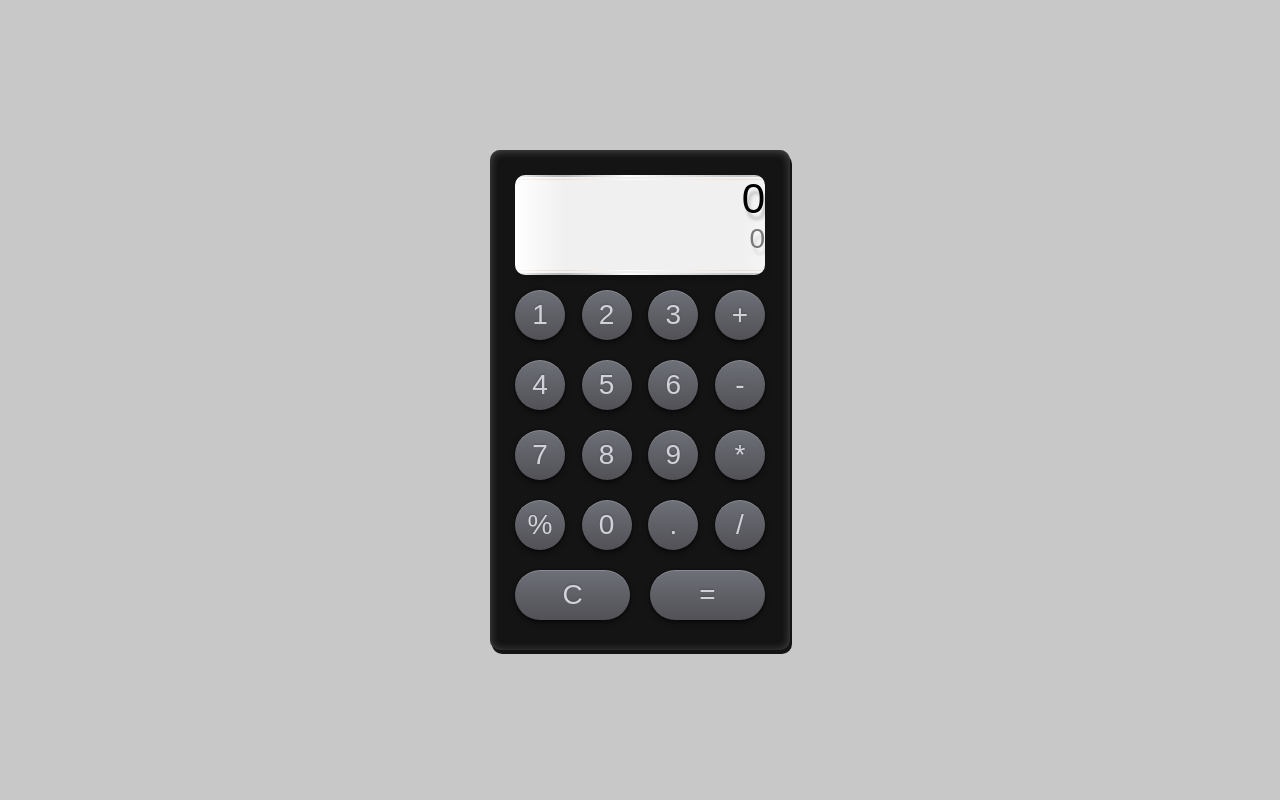
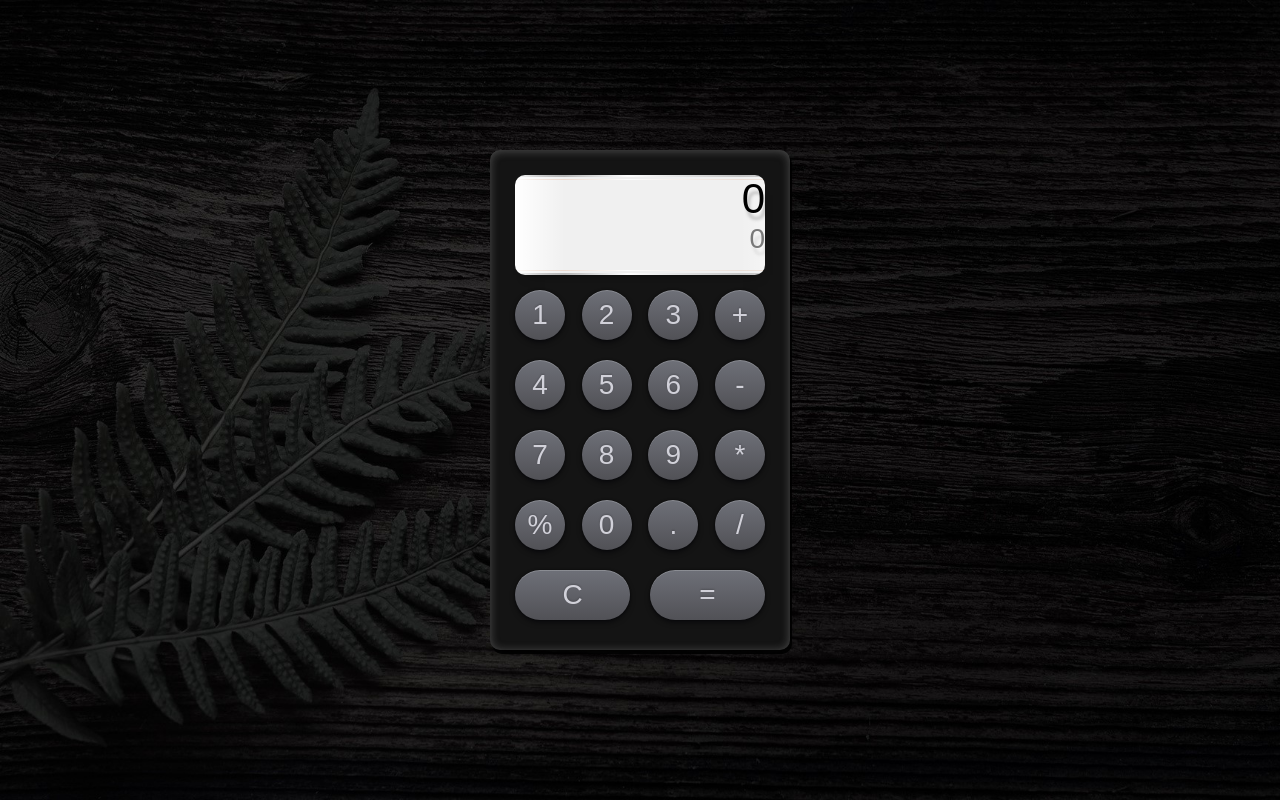
Before and after one commit to Chazybvk/CalculatorJS, a plain HTML site: page index.html in a window 1280 px wide. Drawn offline with Linux system fonts and the light colour scheme; a web font is replaced by a local one.

Commit message:
Update style.css

```diff
--- a/style.css
+++ b/style.css
@@ -47,7 +47,7 @@ body {
 	display: flex;
 	align-items: center;
 	justify-content: center;
-	background: rgba(200, 200, 200, 1.0);
+	background: url("bg1.jpg") center / cover no-repeat;
 }
 .calculator {
 align-items: center;
```
